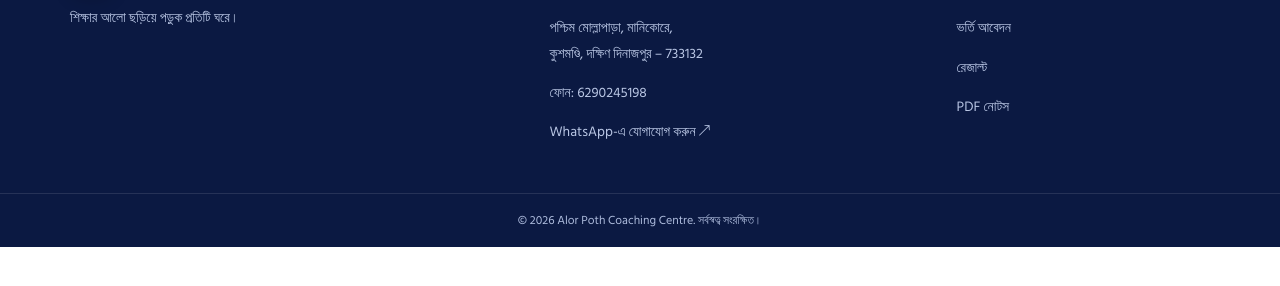
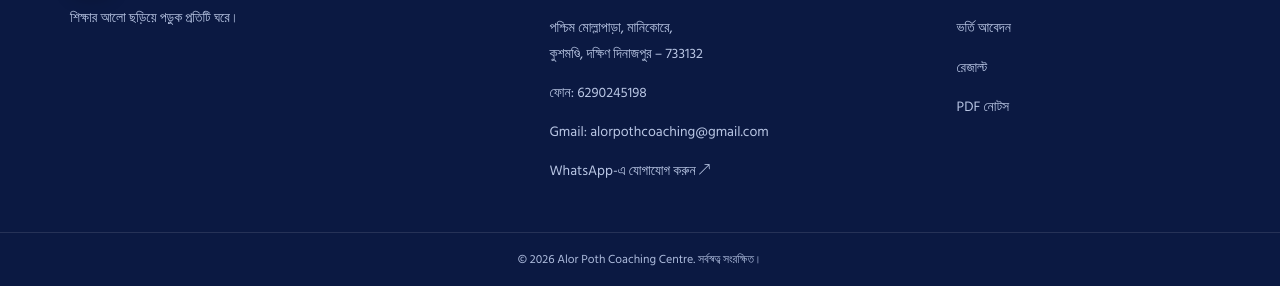
Before and after one commit to alorpothcoaching/alor-poth-coaching, a plain HTML site: page index.html in a window 1280 px wide. Shown: the part 4731-5017 px from the top of the page. Before the commit the page ends 4978 px from the top, so only its background shows below. Drawn offline with nearby package versions, Linux system fonts and the light colour scheme; no server answers.

Commit message:
Update footer with Gmail contact details
Added Gmail contact information to the footer.

```diff
--- a/index.html
+++ b/index.html
@@ -134,7 +134,7 @@
     <section class="admin-section"><div class="wrap admin-callout"><div><span class="eyebrow">ADMINISTRATION</span><h2>কর্তৃপক্ষের জন্য</h2><p>ভর্তি আবেদন, রেজাল্ট, PDF ও নোটিশ পরিচালনা করুন।</p></div><button class="btn gold" id="adminOpen">Admin Login</button></div></section>
   </main>
 
-  <footer id="contact"><div class="wrap footer-grid"><div><a class="brand footer-brand" href="#home"><span class="brand-mark">আ</span><span>ALOR POTH<small>COACHING CENTRE</small></span></a><p>শিক্ষার আলো ছড়িয়ে পড়ুক প্রতিটি ঘরে।</p></div><div><h3>যোগাযোগ</h3><p>পশ্চিম মোল্লাপাড়া, মানিকোরে,<br>কুশমণ্ডি, দক্ষিণ দিনাজপুর – 733132</p><p>ফোন: <a href="tel:6290245198">6290245198</a></p><p><a href="https://wa.me/916290245198" target="_blank" rel="noopener">WhatsApp-এ যোগাযোগ করুন ↗</a></p></div><div><h3>দ্রুত লিংক</h3><p><a href="#admission">ভর্তি আবেদন</a></p><p><a href="#result">রেজাল্ট</a></p><p><a href="#resources">PDF নোটস</a></p></div></div><div class="copyright">© <span id="year"></span> Alor Poth Coaching Centre. সর্বস্বত্ব সংরক্ষিত।</div></footer>
+  <footer id="contact"><div class="wrap footer-grid"><div><a class="brand footer-brand" href="#home"><span class="brand-mark">আ</span><span>ALOR POTH<small>COACHING CENTRE</small></span></a><p>শিক্ষার আলো ছড়িয়ে পড়ুক প্রতিটি ঘরে।</p></div><div><h3>যোগাযোগ</h3><p>পশ্চিম মোল্লাপাড়া, মানিকোরে,<br>কুশমণ্ডি, দক্ষিণ দিনাজপুর – 733132</p><p>ফোন: <a href="tel:6290245198">6290245198</a></p><p>Gmail: <a href="mailto:alorpothcoaching@gmail.com">alorpothcoaching@gmail.com</a></p><p><a href="https://wa.me/916290245198" target="_blank" rel="noopener">WhatsApp-এ যোগাযোগ করুন ↗</a></p></div><div><h3>দ্রুত লিংক</h3><p><a href="#admission">ভর্তি আবেদন</a></p><p><a href="#result">রেজাল্ট</a></p><p><a href="#resources">PDF নোটস</a></p></div></div><div class="copyright">© <span id="year"></span> Alor Poth Coaching Centre. সর্বস্বত্ব সংরক্ষিত।</div></footer>
 
   <dialog id="adminDialog" class="modal"><form method="dialog"><button class="modal-close" aria-label="বন্ধ করুন">×</button></form><div id="loginPanel"><span class="eyebrow dark">ADMIN ACCESS</span><h2>Admin Login</h2><form id="loginForm" class="form"><label>ইমেল<input name="email" type="email" required></label><label>পাসওয়ার্ড<input name="password" type="password" required></label><button class="btn primary full">লগইন</button><p id="loginMsg" class="form-message"></p></form></div><div id="adminPanel" hidden><h2>Admin Dashboard</h2><p id="adminEmail" class="muted"></p><button class="btn secondary" id="logoutBtn">Logout</button><div class="admin-tabs"><button data-tab="admissions">ভর্তি আবেদন</button><button data-tab="resultsAdmin">রেজাল্ট</button><button data-tab="resourcesAdmin">PDF</button><button data-tab="galleryAdmin">ফটো গ্যালারি</button><button data-tab="noticesAdmin">নোটিশ</button></div><div id="adminContent"></div></div></dialog>
 
```
